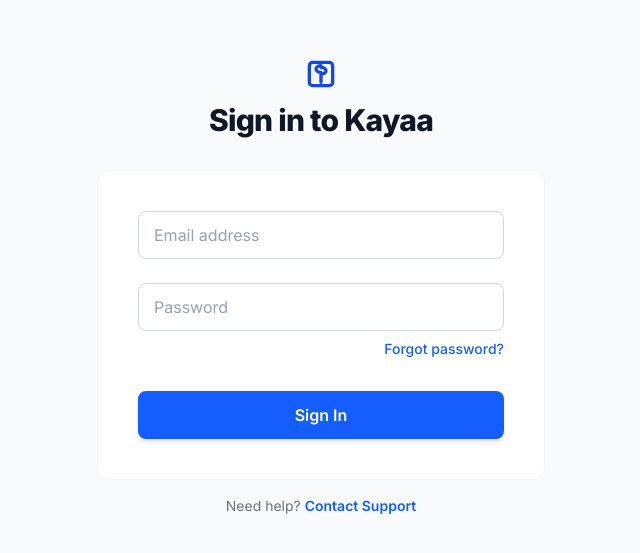
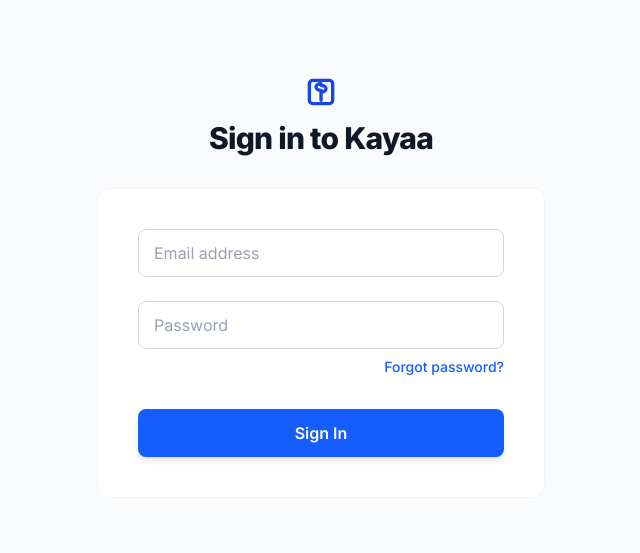
Before and after one commit to vimal004/Freelance-Project-1, a React (Vite) app in the folder frontend/: page / in a window 1280 px wide. Shown: the part 115-668 px from the top of the page, without its empty margins (319-959 px from the left). Built offline with nearby package versions, Linux system fonts and the light colour scheme.

Commit message:
Remove footer support text from LoginPage

```diff
--- a/frontend/src/pages/LoginPage.jsx
+++ b/frontend/src/pages/LoginPage.jsx
@@ -110,12 +110,6 @@ const LoginPage = () => {
             </button>
           </div>
         </form>
-
-        {/* Footer Text */}
-        <div className="text-center text-sm text-gray-500 pt-4">
-           Need help? <a href="#" className="font-semibold text-blue-600 hover:text-blue-700 transition">Contact Support</a>
-        </div>
-
       </div>
     </div>
   );
```
